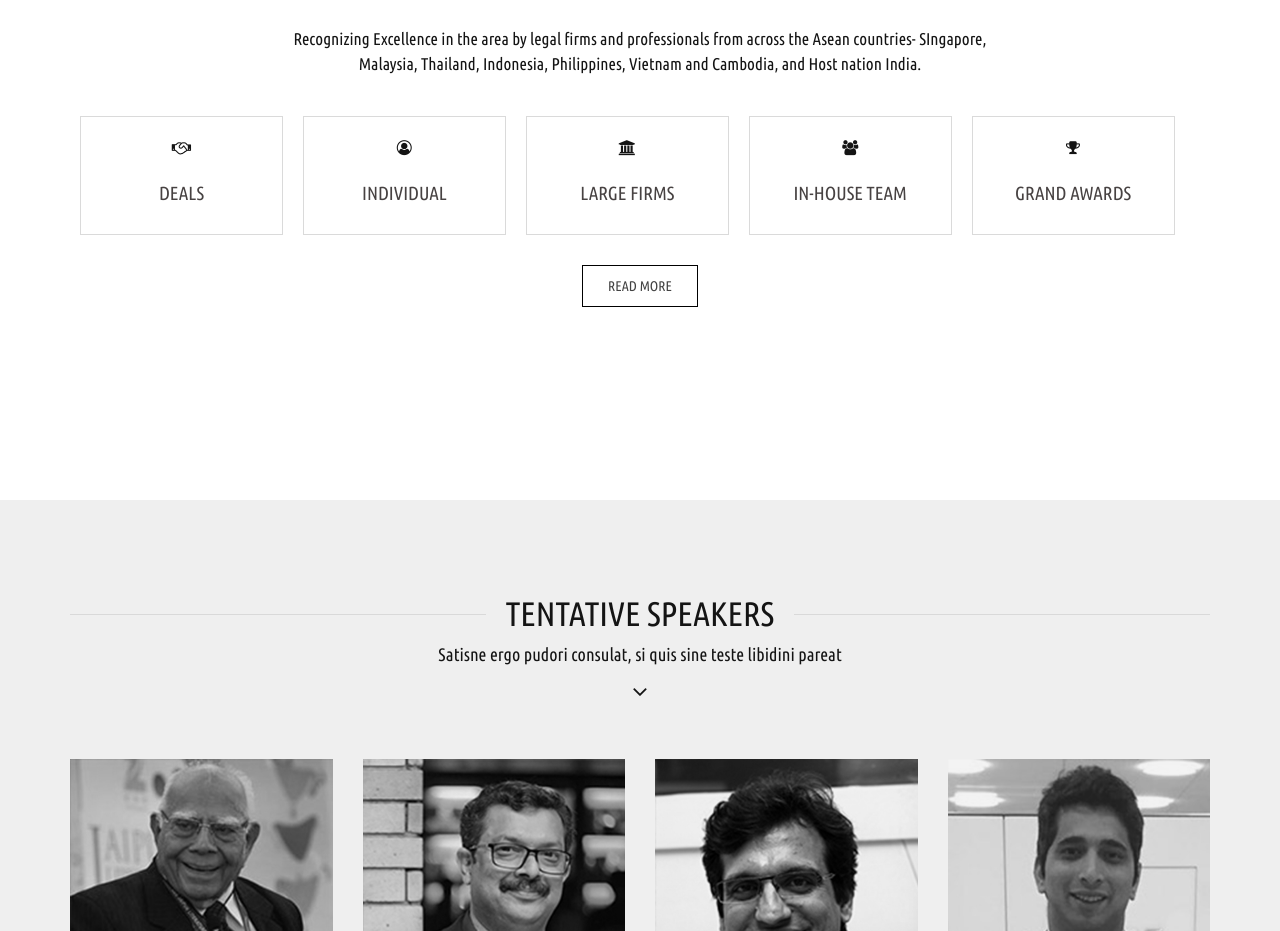
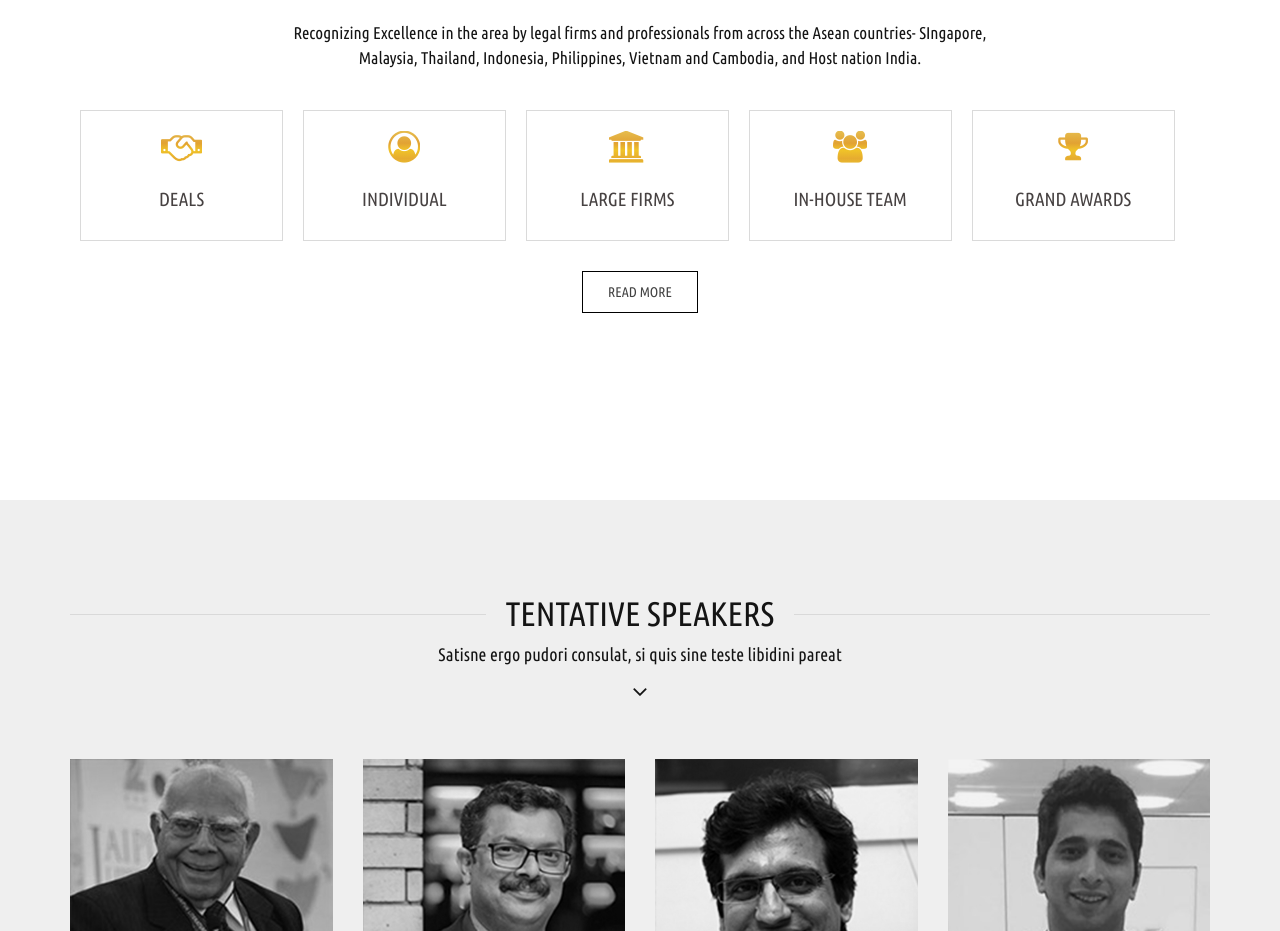
Before and after one commit to rahuldev39/legal-award, a plain HTML site: page index.html in a window 1280 px wide. Shown: the part 1100-2031 px from the top of the page. Drawn offline with Linux system fonts and the light colour scheme.

Commit message:
nminor css changes

```diff
--- a/assets/css/custom.css
+++ b/assets/css/custom.css
@@ -190,6 +190,17 @@ body {
     max-width: 112px;
     margin-top: 14px;
 }
+.feature-icon{
+  font-size: 32px;
+  color: #DAA520;
+  -webkit-background-clip: text;
+  -webkit-text-fill-color: transparent;
+  background-image: -webkit-linear-gradient(top, #e6bd4e 0, #e2a233 38%, #f0c328 60%, #e6ac30 86%, #e8b72e 100%);
+  background-size: 1em 1em;
+  color: #f8b700;
+  display: inline-block;
+  margin-bottom: 0px;
+}
 .lq-presnt {
     font-size: 32px;
     color: #DAA520;
```
